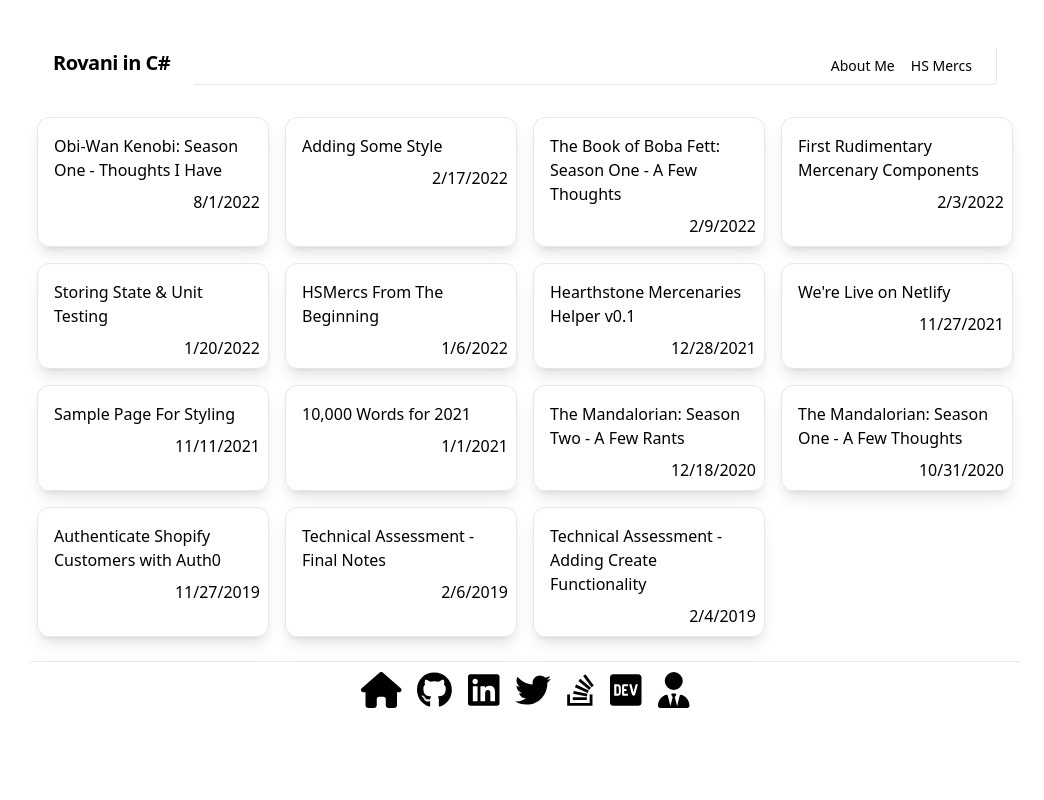
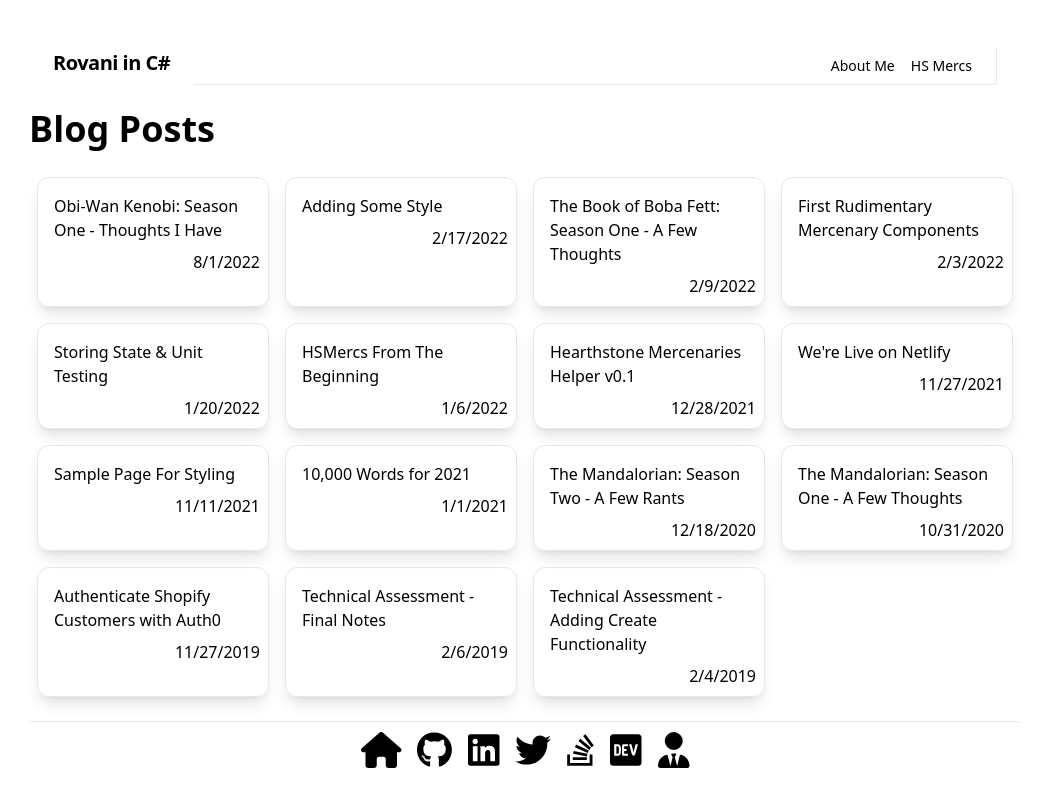
Before and after one commit to drovani/rovaninet-nextjs, a Next.js app: page / in a window 1280 px wide. Shown: the whole page, without its empty margins (115-1159 px from the left). Built offline with nearby package versions, Linux system fonts and the light colour scheme.

Commit message:
Added pageHeader component and opening bid for article cover images.

```diff
--- /dev/null
+++ b/components/pageHeader.tsx
@@ -0,0 +1,6 @@
+const Header = ({ children, className = "" }) => {
+  return (
+    <h1 className={`text-4xl font-semibold mb-5 ${className}`}>{children}</h1>
+  );
+};
+export default Header;
--- a/pages/index.tsx
+++ b/pages/index.tsx
@@ -1,6 +1,8 @@
 import { GetStaticProps, NextPage } from "next";
+import Image from "next/image";
 import Link from "next/link";
 import { ParsedUrlQuery } from "querystring";
+import Header from "../components/pageHeader";
 import { getSortedPostsData } from "../lib/posts";
 
 interface Params extends ParsedUrlQuery {}
@@ -23,17 +25,21 @@
     year: number;
     date: string;
     title: string;
+    imageUrl?: string;
   }[];
 }
 
 const HomePage: NextPage<HomeProps> = ({ posts }) => {
   return (
+    <section>
+      <Header className="sm:flex-1">Blog Posts</Header>
       <div className="grid grid-cols-1 md:grid-cols-3 lg:grid-cols-4 p-4 md:p-0">
-      {posts.map(({ slug, year, title, date }) => (
-        <div
+        {posts.map(({ slug, year, title, date, imageUrl }) => (
+          <article
             key={slug}
             className="border border-gray-200 m-2 rounded-xl shadow-lg overflow-hidden flex flex-col cursor-pointer p-2"
           >
+            {imageUrl && <Image src={imageUrl} alt={title} />}
             <Link href={`/posts/${year}/${slug}/`}>
               <a>
                 <h1 className="p-2"> {title} </h1>
@@ -43,9 +49,10 @@
             <time className="block text-right">
               {new Date(date).toLocaleDateString()}
             </time>
-        </div>
+          </article>
         ))}
       </div>
+    </section>
   );
 };
 
```
Lines whose indentation alone changed are shown as unchanged.
